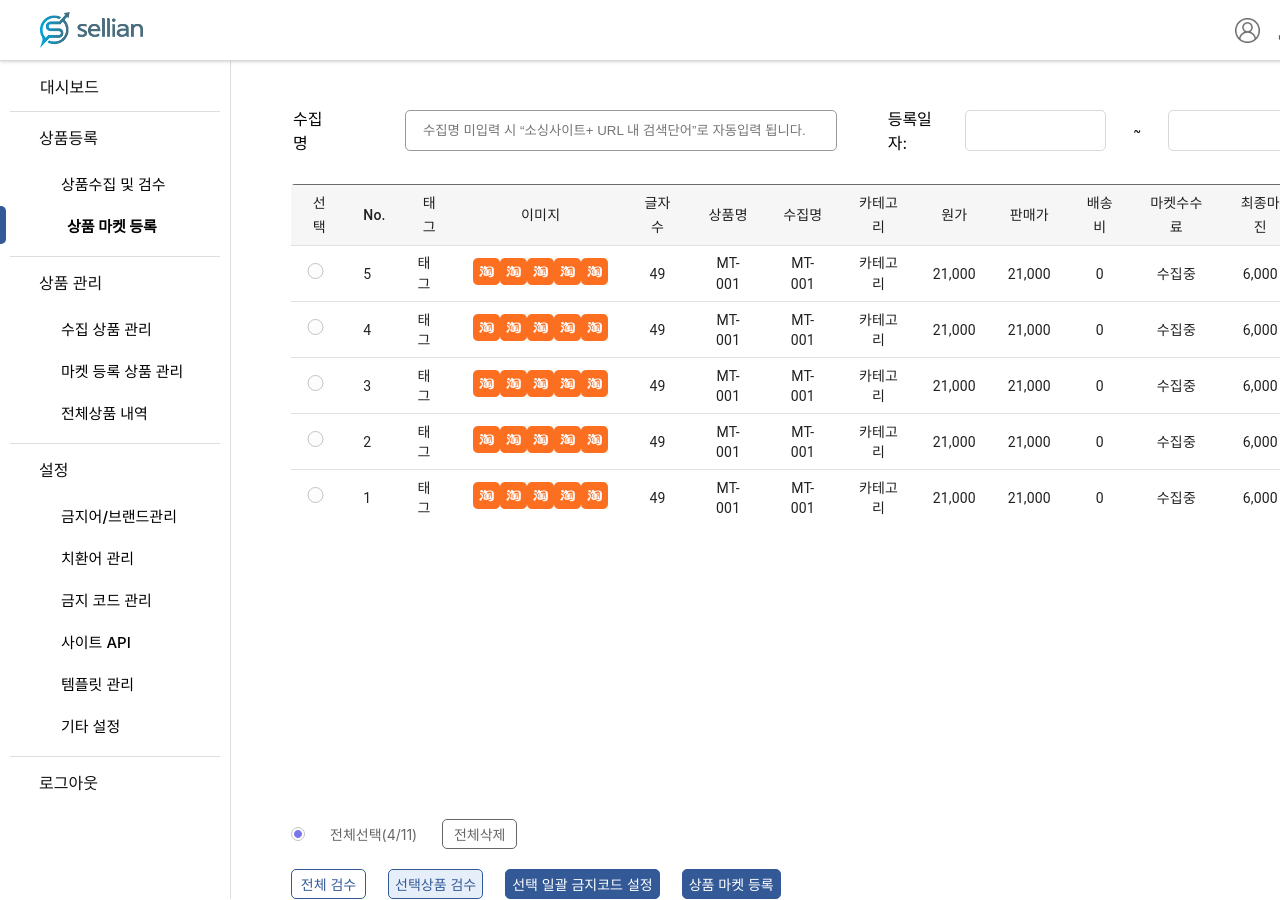
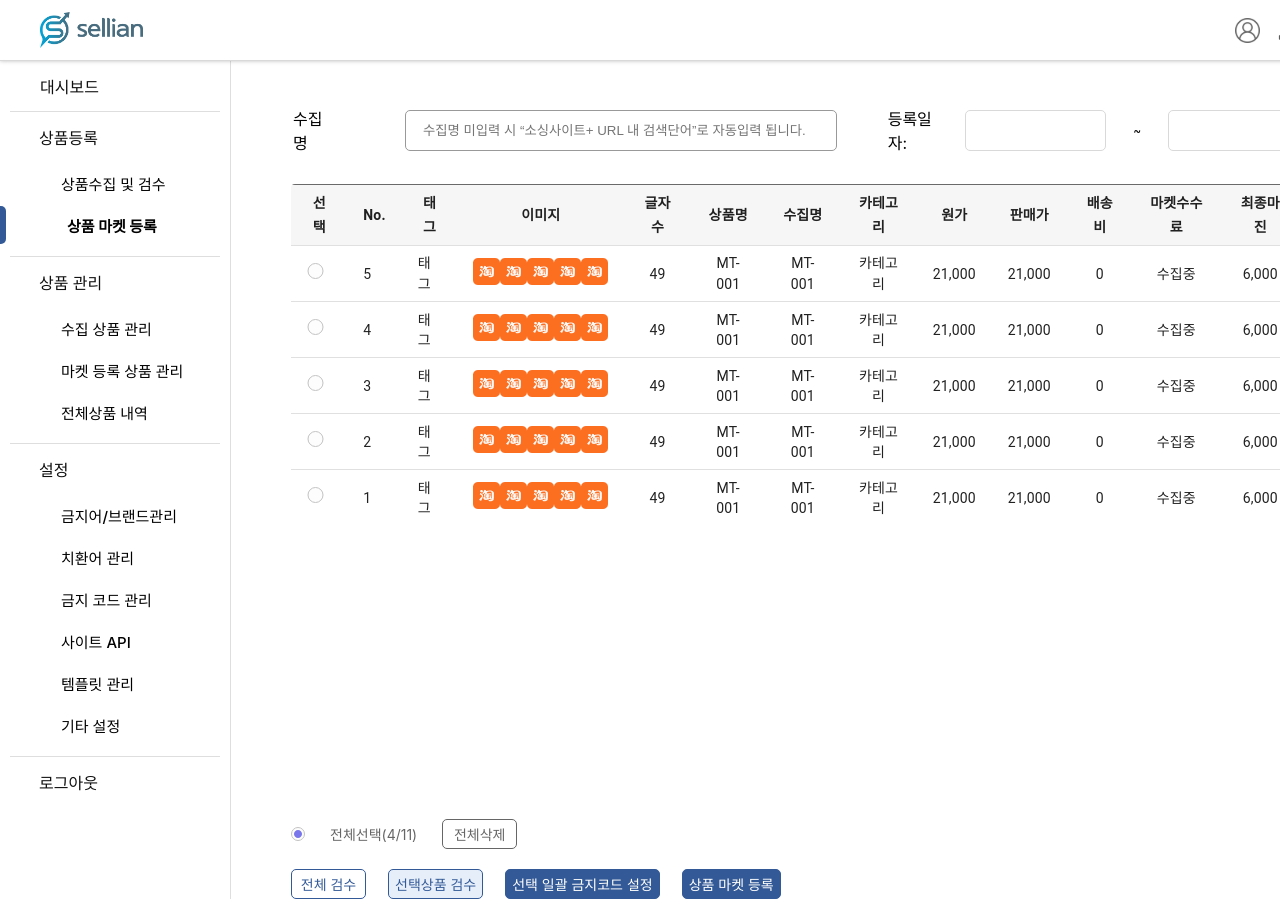
Before and after one commit to eejoy1212/selian-front, a React (Create React App) app: page /gift-register in a window 1280 px wide. Shown: the top 900 px of the page. Built offline with nearby package versions, Linux system fonts and the light colour scheme.

Commit message:
테이블 헤더에 fontweight 700적용

```diff
--- a/src/content/AllGift.tsx
+++ b/src/content/AllGift.tsx
@@ -888,6 +888,7 @@ export const StyledTableHead = styled(TableHead)`
 
 export const StyledTableCell = styled(TableCell)`
   border-top: 1px solid #6a6a6a;
+  font-weight: bold !important;
 `;
 
 export function createData(
--- a/src/content/BanManage.tsx
+++ b/src/content/BanManage.tsx
@@ -6,10 +6,8 @@ import { CustomCheck } from '../components/Btn/CustomCheck';
 import { ArrowBackIos, ArrowForwardIos } from '@mui/icons-material';
 import { ExcelUploadDialog } from '../components/dialog/ExcelUploadDialog';
 import { useNavigate } from 'react-router-dom';
-
 export interface IBanManageProps {
 }
-
 export function BanManage (props: IBanManageProps) {
   const navigate=useNavigate()
   const [openUpload,setOpenUpload]=React.useState(false)
--- a/src/content/CollectCheck.tsx
+++ b/src/content/CollectCheck.tsx
@@ -1099,6 +1099,7 @@ const StyledTableHead = styled(TableHead)`
 
 const StyledTableCell = styled(TableCell)`
   border-top: 1px solid #6a6a6a;
+  font-weight: bold !important;
 `;
 
 function createData(
--- a/src/content/GiftCheck.tsx
+++ b/src/content/GiftCheck.tsx
@@ -91,8 +91,8 @@ export function GiftCheck(props: IGiftCheckProps) {
         sx={{ minWidth: 1200,}} aria-label="simple table">
           <StyledTableHead>
             <TableRow>
-              <StyledTableCell align="left">선택</StyledTableCell>
-              <StyledTableCell align="left">No.</StyledTableCell>
+              <StyledTableCell align="left" >선택</StyledTableCell>
+              <StyledTableCell align="left" >No.</StyledTableCell>
               <StyledTableCell align="center">소싱사이트</StyledTableCell>
               <StyledTableCell align="center">태그</StyledTableCell>
               <StyledTableCell align="center">글자수</StyledTableCell>
@@ -392,6 +392,7 @@ const StyledTableHead = styled(TableHead)`
 
 const StyledTableCell = styled(TableCell)`
   border-top: 1px solid #6a6a6a;
+  font-weight: bold !important;
 `;
 
 function createData(
--- a/src/content/GiftRegister.tsx
+++ b/src/content/GiftRegister.tsx
@@ -711,7 +711,10 @@ placeholder='URL 입력'
             </DialogContent>
         </Dialog>
       {/* 엑셀파일 업로드 창 */}
-      <Dialog open={openUload}>
+      <Dialog
+      // open
+      open={openUload}
+      >
 
         <DialogContent
         sx={{
@@ -1627,6 +1630,7 @@ background-color: white;
 
 const StyledTableCell = styled(TableCell)`
   border-top: 1px solid #6a6a6a;
+  font-weight: bold !important;
 `;
 const StyledDialogTableCell = styled(TableCell)`
   border-top: none;
--- a/src/content/MarketRegister.tsx
+++ b/src/content/MarketRegister.tsx
@@ -467,6 +467,7 @@ const StyledTableHead = styled(TableHead)`
 
 const StyledTableCell = styled(TableCell)`
   border-top: 1px solid #6a6a6a;
+  font-weight: bold !important;
 `;
 
 function createData(
```
